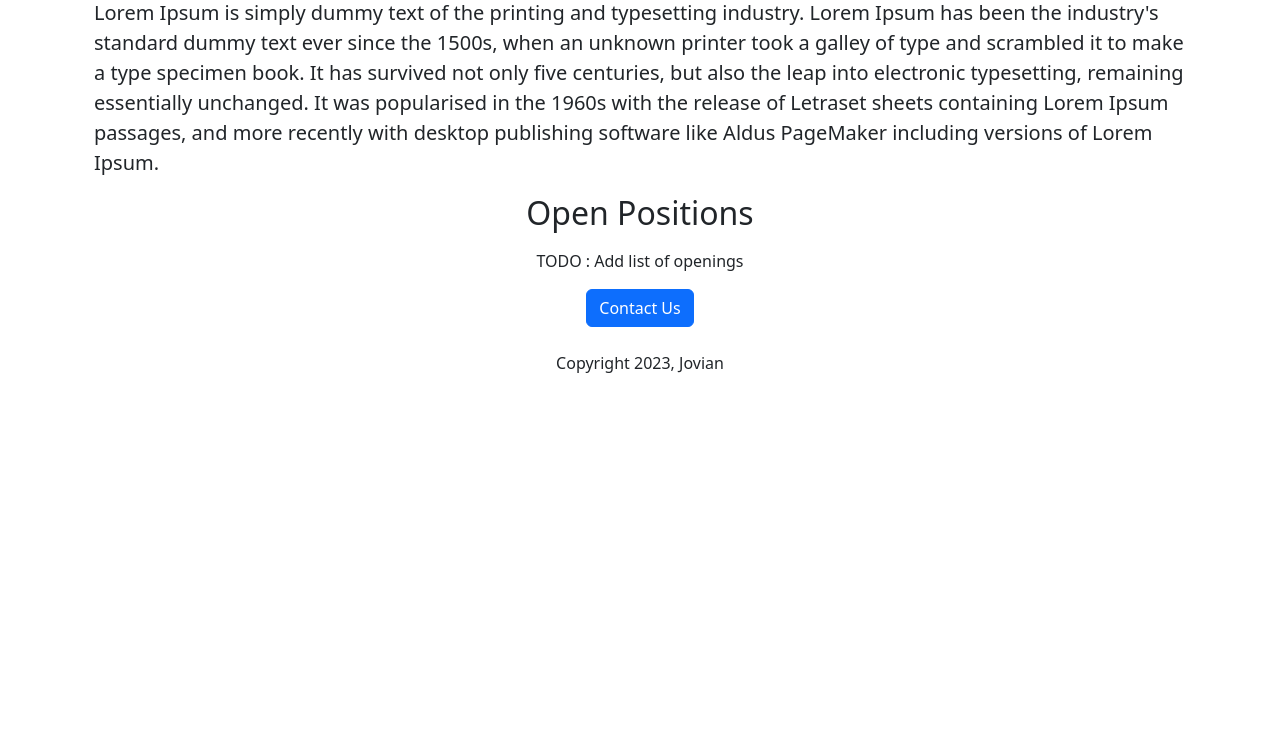
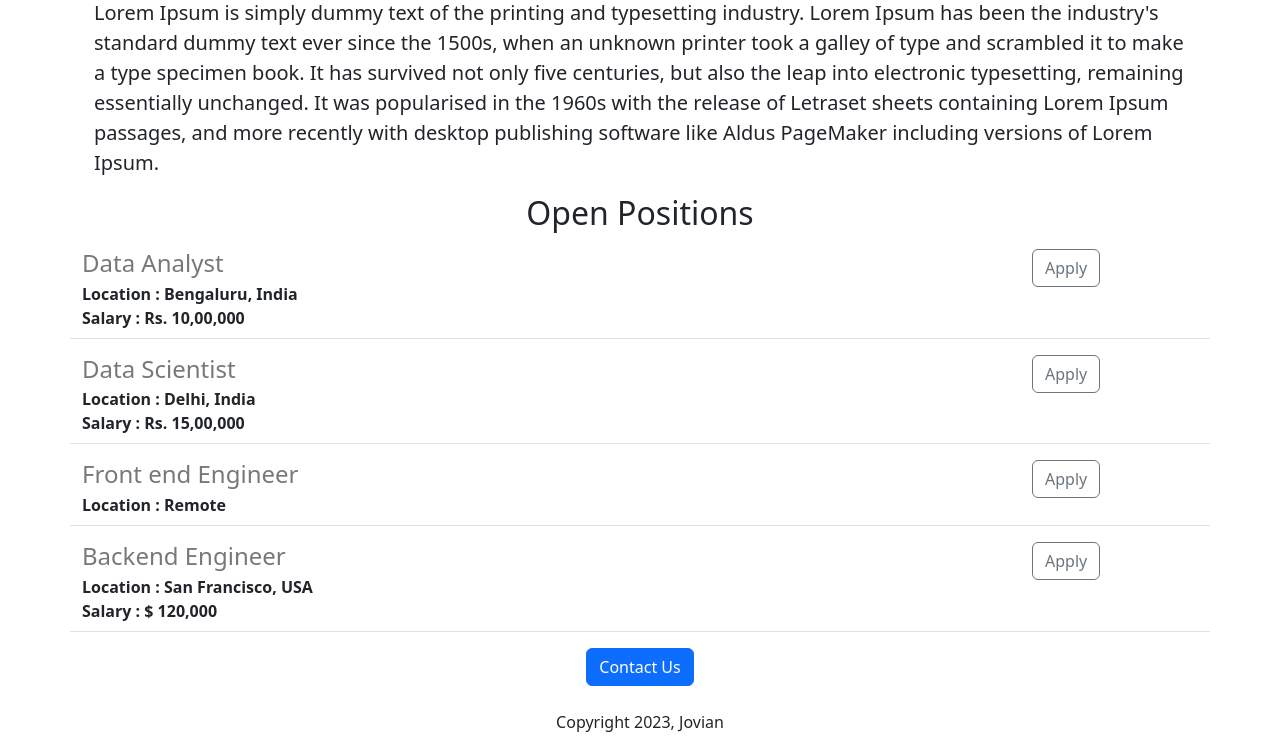
Before and after one commit to viraj28/jovian-careers-website-v2, a Flask app: page / in a window 1280 px wide. Shown: the part 512-1262 px from the top of the page. Before the commit the page ends 885 px from the top, so only its background shows below. Run offline with Flask 3, Linux system fonts and the light colour scheme.

Commit message:
Add dynamic data and API route

```diff
--- a/app.py
+++ b/app.py
@@ -1,11 +1,37 @@
-from flask import Flask, render_template
+from flask import Flask, render_template, jsonify
 
 app = Flask(__name__)
+
+JOBS = [{
+  'id': 1,
+  'title': 'Data Analyst',
+  'location': 'Bengaluru, India',
+  'salary': 'Rs. 10,00,000'
+}, {
+  'id': 1,
+  'title': 'Data Scientist',
+  'location': 'Delhi, India',
+  'salary': 'Rs. 15,00,000'
+}, {
+  'id': 1,
+  'title': 'Front end Engineer',
+  'location': 'Remote',
+}, {
+  'id': 1,
+  'title': 'Backend Engineer',
+  'location': 'San Francisco, USA',
+  'salary': '$ 120,000'
+}]
 
 
 @app.route("/")
 def hello():
-  return render_template("home.html")
+  return render_template("home.html", jobs=JOBS, company_name="Jovian")
+
+
+@app.route("/api/jobs")
+def list_jobs():
+  return jsonify(JOBS)
 
 
 if __name__ == '__main__':
--- a/templates/home.html
+++ b/templates/home.html
@@ -17,17 +17,20 @@
 <body>
   <div class="container">
 
-  <h1 class='text-center my-3'>Jovian Careers</h1>
+  <h1 class='text-center my-3'>{{company_name}} Careers</h1>
   <img id="banner" src='/static/banner.jpg' class= 'img-fluid'/>
   <h2 class="text-center my-3">About Jovian</h2>
   <p class='container lead'>Lorem Ipsum is simply dummy text of the printing and typesetting industry. Lorem Ipsum has been the industry's standard dummy text ever since the 1500s, when an unknown printer took a galley of type and scrambled it to make a type specimen book. It has survived not only five centuries, but also the leap into electronic typesetting, remaining essentially unchanged. It was popularised in the 1960s with the release of Letraset sheets containing Lorem Ipsum passages, and more recently with desktop publishing software like Aldus PageMaker including versions of Lorem Ipsum.</p>
-<h2 class='text-center my-3'>Open Positions</h2>
-<p class='text-center'>TODO : Add list of openings</p>
-    <div class="text-center my-3">
-
-  <button type="button" class='mx-auto btn btn-primary '>Contact Us</button>
-      <p class="mt-4">Copyright 2023, Jovian</p>
-    </div>
+  <h2 class='text-center my-3'>Open Positions</h2>
+  <div>
+    {% for job in jobs%}
+      {% include 'jobitem.html'%}
+    {% endfor %}
   </div>
+  <div class="text-center my-3">
+    <button type="button" class='mx-auto btn btn-primary '>Contact Us</button>
+    <p class="mt-4">Copyright 2023, Jovian</p>
+  </div>
+</div>
 </body>
 </html>
--- /dev/null
+++ b/templates/jobitem.html
@@ -0,0 +1,12 @@
+<div class = "row mb-3 border-bottom pb-2">
+  <div class="col-10">
+    <h4 style="color: rgb(120,120,120); margin-bottom:4px" >{{job.title}}</h4>
+    <div><b>Location : {{job.location}}</b></div>
+    {% if 'salary' in job %}
+    <div><b>Salary : {{job.salary}}</b></div>
+    {% endif %}
+  </div>
+  <div class="col-2">
+    <button type="button" class="btn btn-outline-secondary">Apply</button>
+  </div>
+</div>
```
